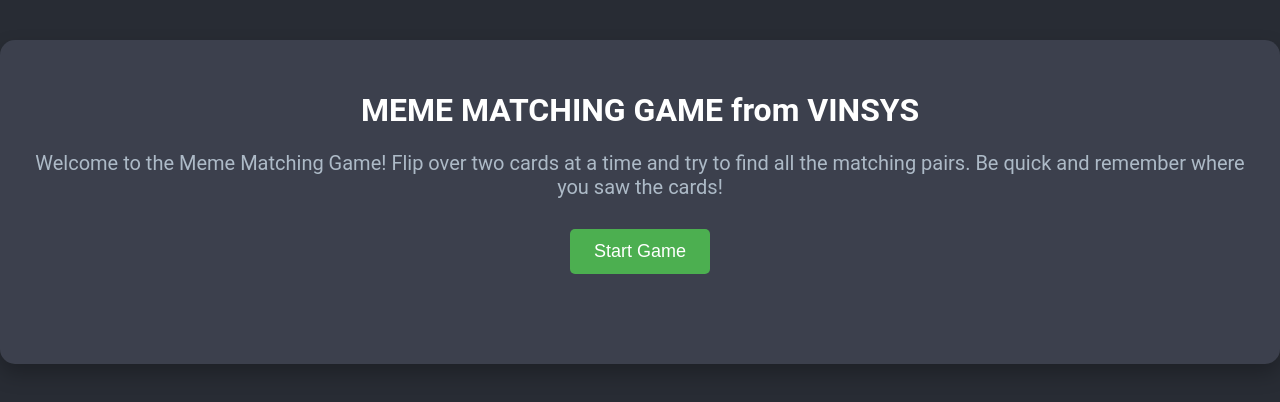
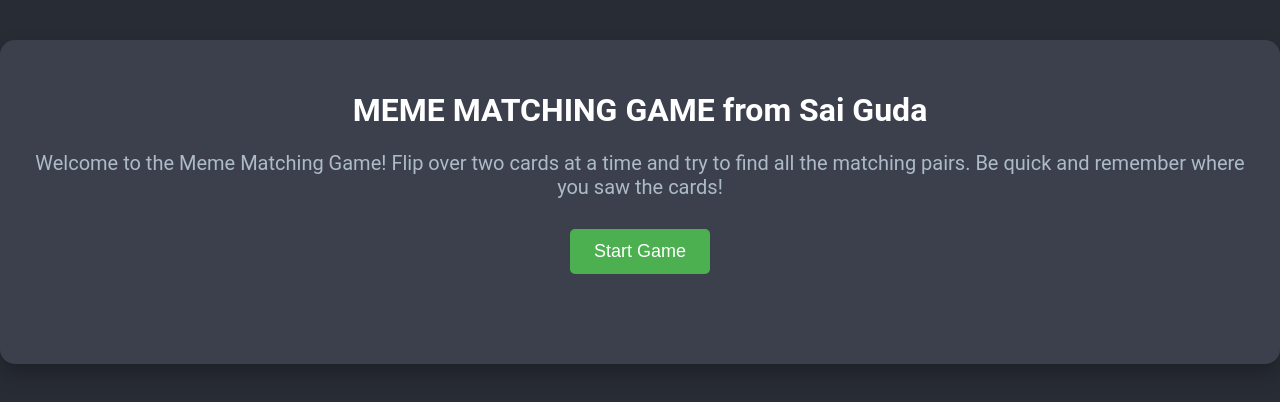
Before and after one commit to saiguda654/github-s3, a plain HTML site: page index.html in a window 1280 px wide. Drawn offline with Linux system fonts and the light colour scheme.

Commit message:
Update index.html

```diff
--- a/index.html
+++ b/index.html
@@ -8,7 +8,7 @@
 </head>
 <body>
     <div class="container">
-        <h1>MEME MATCHING GAME from VINSYS</h1>
+        <h1>MEME MATCHING GAME from Sai Guda</h1>
         <p class="instructions">
             Welcome to the Meme Matching Game!  Flip over two cards at a time and try to find all the matching pairs. Be quick and remember where you saw the cards!
         </p>
```
